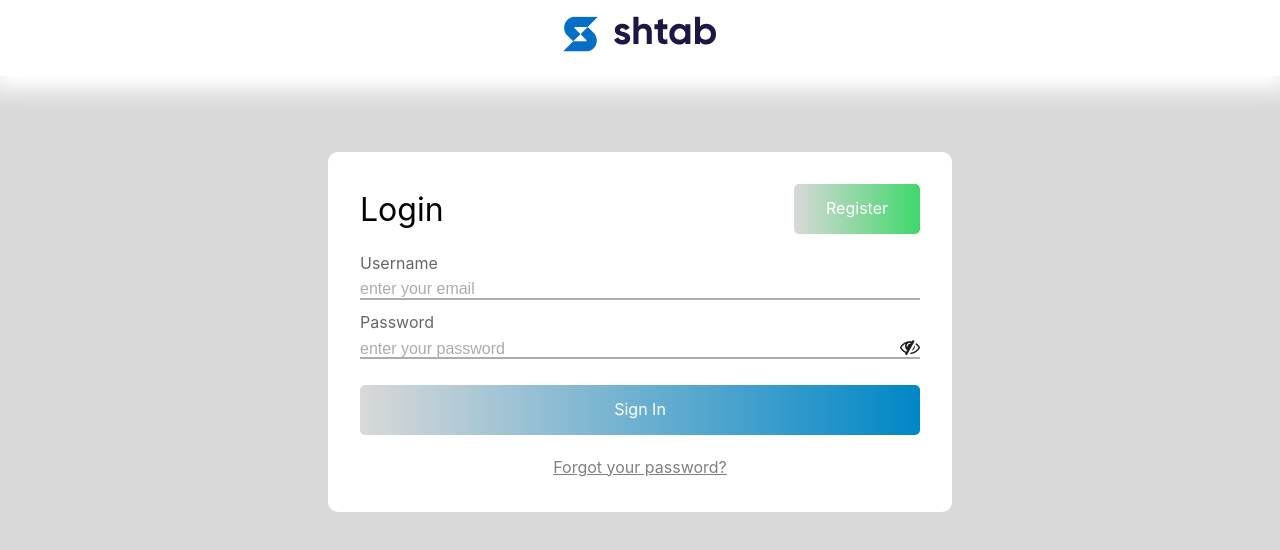
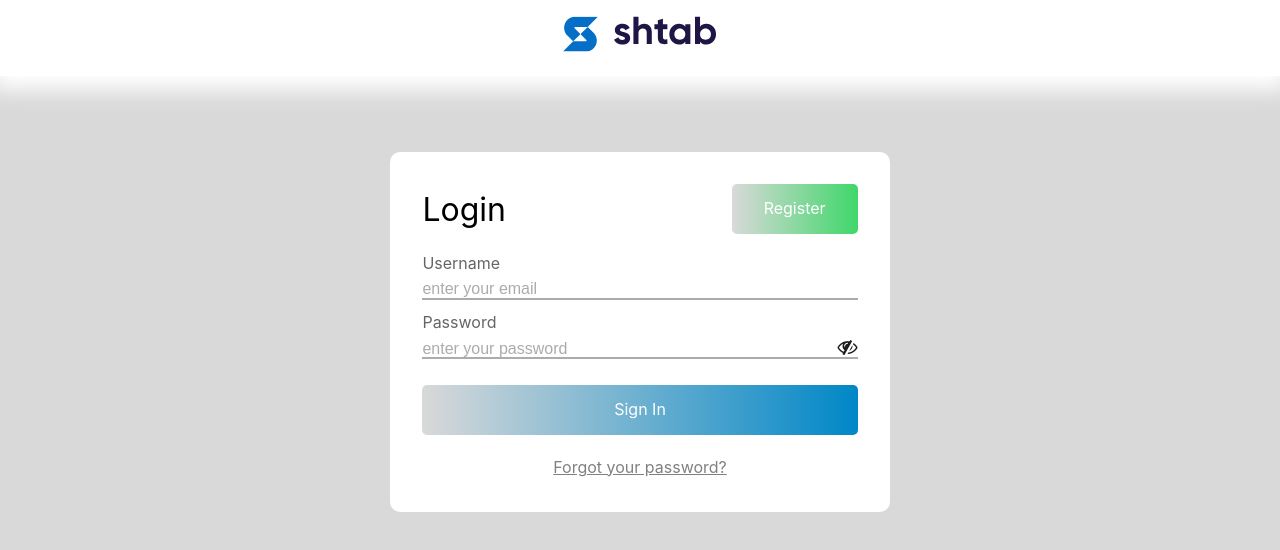
Before and after one commit to VitalikGrebenik/testovoeVueFormAuth, a Nuxt app: page /login in a window 1280 px wide. Shown: the top 550 px of the page. Built offline with nearby package versions, Linux system fonts and the light colour scheme.

Commit message:
fixed code

```diff
--- a/components/Auth/FormSignIn.vue
+++ b/components/Auth/FormSignIn.vue
@@ -139,7 +139,7 @@
   }
   .containerApp{
     width: 100%;
-    max-width: 50%;
+    max-width: 40%;
     background: white;
     border-radius: 10px;
     padding: 2em;
```
